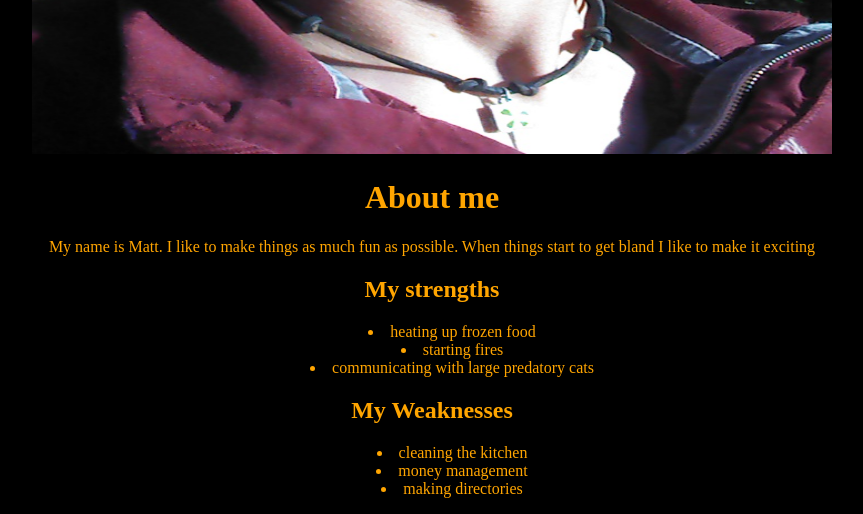
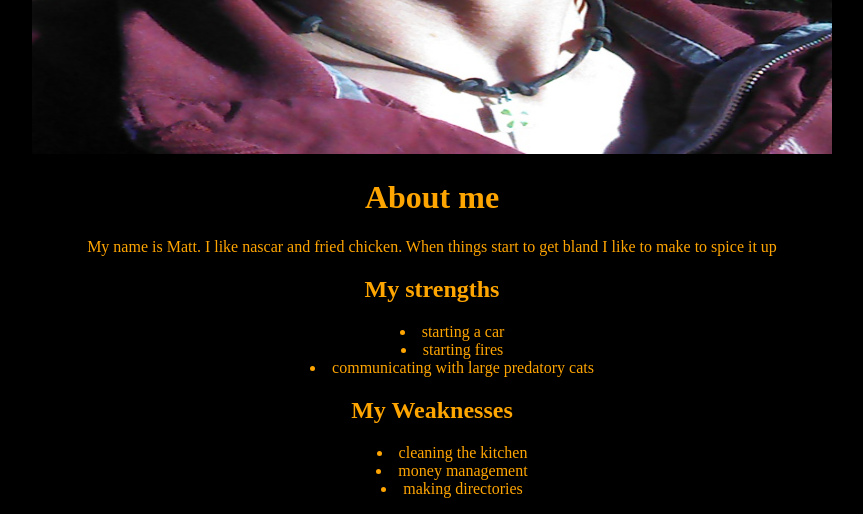
Before and after one commit to mdavid50/about-matt1, a PHP site: page / in a window 1280 px wide. Shown: the part 646-1160 px from the top of the page, without its empty margins (208-1071 px from the left). Run offline with PHP 8.4, Linux system fonts and the light colour scheme.

Commit message:
edited strengths

```diff
--- a/index.php
+++ b/index.php
@@ -9,14 +9,14 @@
 
 		<img src="image/goofy-me.jpg" alt="goofy picture of me" height="800" width="800"/>
 		<h1>About me</h1>
-		<p>My name is Matt. I like to make things as much fun as possible. When things start to get bland I like to make
-		it exciting</p>
+		<p>My name is Matt. I like nascar and fried chicken. When things start to get bland I like to make
+		to spice it up</p>
 
 		<div>
 			<h2>My strengths</h2>
 
 		<ul class="center-list">
-			<li>heating up frozen food</li>
+			<li>starting a car</li>
 			<li>starting fires</li>
 			<li>communicating with large predatory cats</li>
 		</ul>
```
